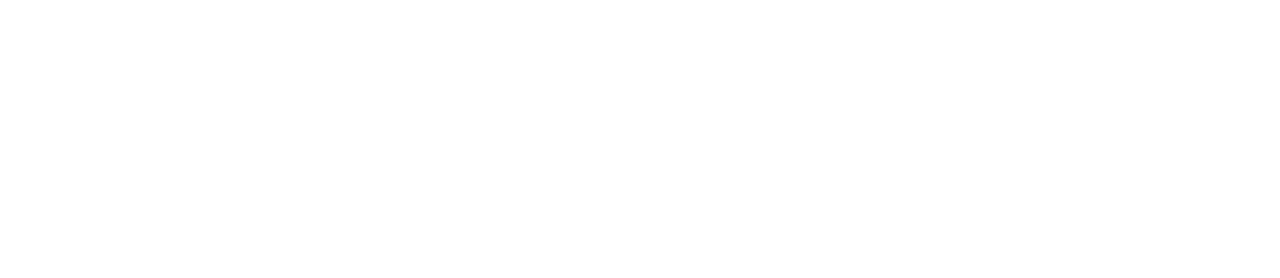
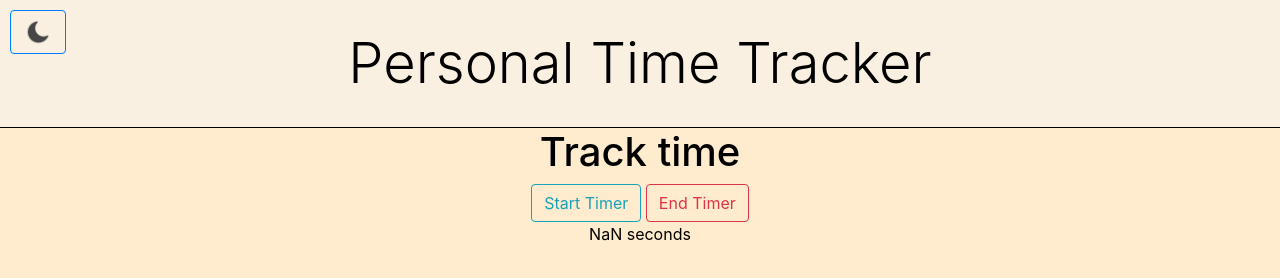
Before and after one commit to hmed42/personal-time-tracker, a plain HTML site: page index.html in a window 1280 px wide. Drawn offline with nearby package versions, Linux system fonts and the light colour scheme.

Commit message:
Added JS Timer

```diff
--- /dev/null
+++ b/css/dark-theme.css
@@ -0,0 +1,21 @@
+.btn-toggle {
+    position: absolute;
+    top: 0;
+    left: 0;
+    margin-top: 10px;
+    margin-left: 10px;
+    filter: invert(100%);
+    z-index: 999;
+}
+
+body {
+    background-color: rgb(36, 36, 36);
+    color: blanchedalmond;
+}
+
+div.page-name {
+    background-color: rgb(77, 77, 77);
+    color: blanchedalmond;
+    border-bottom: 1px solid white;
+    padding: 30px;
+}
--- /dev/null
+++ b/css/light-theme.css
@@ -0,0 +1,33 @@
+@media screen and (max-width: 768px) {
+    div.display-4 {
+        font-size: 40px;
+    }
+}
+
+@media screen and (max-width: 488px) {
+    div.display-4 {
+        font-size: 30px;
+    }
+}
+
+.btn-toggle {
+    position: absolute;
+    top: 0;
+    left: 0;
+    margin-top: 10px;
+    margin-left: 10px;
+
+    /* Reference for code below: https://stackoverflow.com/questions/21386306/css-always-on-top/21386429 */
+    z-index: 999;
+}
+
+body {
+    background-color: blanchedalmond;
+    color: black;
+}
+
+div.page-name {
+    background-color: rgb(250, 240, 225);
+    border-bottom: 1px solid black;
+    padding: 30px;
+}
--- a/index.html
+++ b/index.html
@@ -1,11 +1,82 @@
 <!DOCTYPE html>
 <html>
-    <head>
+<head>
+    <title>Personal Time Tracker</title>
+    <meta charset="utf-8">
+    <meta name="viewport" content="width=device-width, initial-scale=1">
 
-    </head>
+    <!-- jQuery -->
+    <script src="https://ajax.googleapis.com/ajax/libs/jquery/3.5.1/jquery.min.js"></script>
 
-    <body>
+    <!-- Bootstrap JS -->
+    <script src="https://cdn.jsdelivr.net/npm/popper.js@1.16.1/dist/umd/popper.min.js"></script>
+    <script src="https://cdn.jsdelivr.net/npm/bootstrap@4.5.3/dist/js/bootstrap.min.js"></script>
 
-        <script src="script.js"></script>
-    </body>
+    <!-- CSS -->
+    <link rel="stylesheet" href="https://cdn.jsdelivr.net/npm/bootstrap@4.5.3/dist/css/bootstrap.min.css">
+    <link rel="stylesheet" href="css/light-theme.css" id="theme-link">
+</head>
+
+<body>
+	<!-- Toogle button to switch to light/dark mode -->
+	<button type="button" class="btn-toggle float-right btn btn-outline-primary"><img src="btn-toggle-icon.png"
+		height="30px" width="30px"></button>
+
+
+		<div class="page-name text-center display-4 col-12 col-sm-12 col-lg-12">
+			Personal Time Tracker
+		</div>
+
+		<div class="text-center">
+			<h1>Track time</h1>
+			<button type="button" onclick="timerButtonStart()" id="start" class="btn btn-outline-info">Start Timer</button>
+			<button type="button" onclick="timerButtonEnd()" id="end" class="btn btn-outline-danger">End Timer</button>
+			<div id="display-time">Show time here</div>
+		</div>
+
+	<script src="script.js"></script>
+
+	<script>
+		var startTime, currentTime, endTime, seconds, timeDiff;
+
+		var currentTime = setInterval(function(){
+			currentTime = Date.now();
+		}, 1000);
+
+		function timerButtonStart() {
+			startTime = new Date();
+
+		};
+
+		var timerUpdate = setInterval(function () {
+			if (seconds=0) {
+				document.getElementById("display-time").innerHTML = "Timer will start when the Start button is clicked";
+			} else {
+				timeDiff = currentTime - startTime; //in ms
+				// strip the ms
+				timeDiff /= 1000;
+
+				// get seconds
+				seconds = Math.floor(timeDiff);
+				console.log(seconds + " seconds");
+				document.getElementById("display-time").innerHTML = seconds + " seconds";
+			};
+		}, 1000);
+
+		function timerButtonEnd() {
+			clearInterval(timerUpdate);
+			endTime = new Date();
+
+			timeDiff = endTime - startTime; //in ms
+			// strip the ms
+			timeDiff /= 1000;
+
+			// get seconds
+			seconds = Math.floor(timeDiff);
+			console.log(seconds + " seconds");
+			document.getElementById("display-time").innerHTML = seconds + " seconds";
+		};
+
+	</script>
+</body>
 </html>
--- a/script.js
+++ b/script.js
@@ -0,0 +1,18 @@
+/* reference: https://css-tricks.com/a-complete-guide-to-dark-mode-on-the-web/ */
+
+const btn = document.querySelector(".btn-toggle");
+// Select the stylesheet <link>
+const theme = document.querySelector("#theme-link");
+
+// Listen for a click on the button
+btn.addEventListener("click", function () {
+    // If the current URL contains "ligh-theme.css"
+    if (theme.getAttribute("href") == "css/light-theme.css") {
+        // ... then switch it to "dark-theme.css"
+        theme.href = "css/dark-theme.css";
+        // Otherwise...
+    } else {
+        // ... switch it to "light-theme.css"
+        theme.href = "css/light-theme.css";
+    }
+});
```
Also changed, not shown: btn-toggle-icon.png (added), style.css (deleted).
